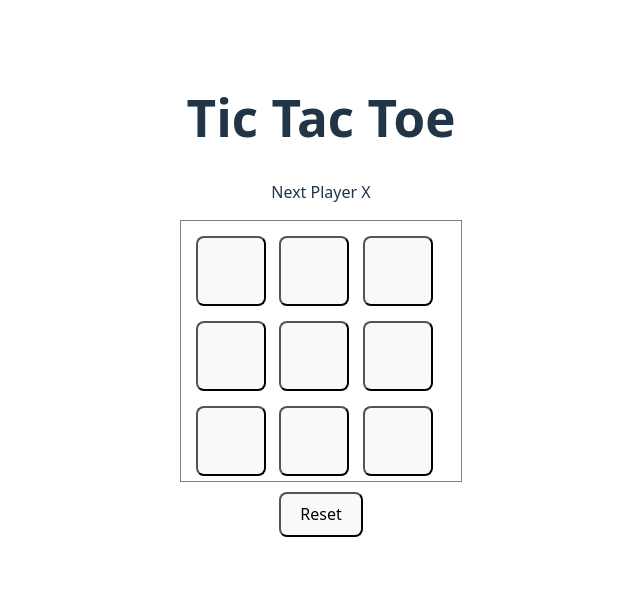
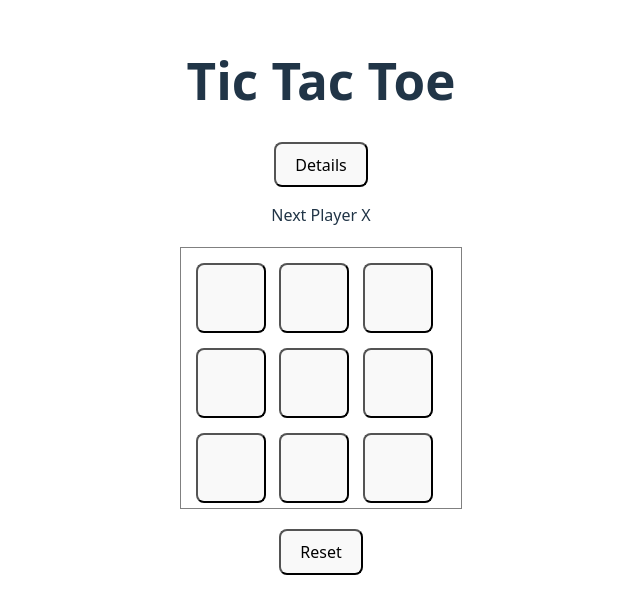
Before and after one commit to abdel1413/TicTacToe, a React (Vite) app: page / in a window 1280 px wide. Shown: the part 104-718 px from the top of the page, without its empty margins (319-959 px from the left). Built offline with nearby package versions, Linux system fonts and the light colour scheme.

Commit message:
added some features to display some instrauctions

```diff
--- a/src/TicTacToe.jsx
+++ b/src/TicTacToe.jsx
@@ -1,10 +1,12 @@
 import { useState } from "react"
+import { ToggleInfo } from "./ToggleInfo"
 
 export const TicTacToe =()=>{
     const initial = Array(9).fill(null)
     const [textContent,setTextContent] = useState(initial)
     const [isNext, setIsNext] = useState(true)
     const [winner, setWinner] = useState(null)
+    const [toggled,setToggled] = useState(false)
 
 
     const gameWinner = (squares)=>{
@@ -21,8 +23,9 @@ export const TicTacToe =()=>{
     }
 
   const handleClick = (index)=>{
-
-
+     //prevent moves if the btn already has a content (X/O)
+     // or there is already a winner(game ended)
+     if(textContent[index]|| winner) return
     const newText = textContent.slice()
   newText[index] = isNext? "X":"O";
   setTextContent(newText)
@@ -44,7 +47,7 @@ let status
     if(winner ==="Draw"){
        status = "It is draw";
     }else if(winner){
-       status = `${winner} wins the game`;
+       status = `Winner: ${winner}`;
     }else{
        status = `Next Player ${isNext ? "X": "O"} `
     }
@@ -55,8 +58,13 @@ let status
       setIsNext(true)
 
   }
+
+  const displayDetail =()=>{
+    setToggled(!toggled)
+  }
     return (<>
     <h1>Tic Tac Toe</h1>
+    < ToggleInfo  onClick={displayDetail} toggled={toggled}/>
     <p>{status}</p>
     <div className="btn-container" >
         {textContent.map((value, i)=>{
--- /dev/null
+++ b/src/ToggleInfo.jsx
@@ -0,0 +1,9 @@
+export const ToggleInfo =(props)=>{
+    return<>
+    <button onClick={props.onClick}>{ props.toggled? "Close ": "Details"}</button>
+    { props.toggled &&(
+    <p className="instruction"> To win the game, you need to have same player in three rows
+        either vertically or horizontally or obliquely</p>
+        )}
+    </>
+}
--- a/src/index.css
+++ b/src/index.css
@@ -41,6 +41,7 @@ h1 {
   padding: 5px auto;
  padding: 15px;
   width: 250px;
+  margin: 20px auto;
 
 }
 .btn-container:hover{
```
